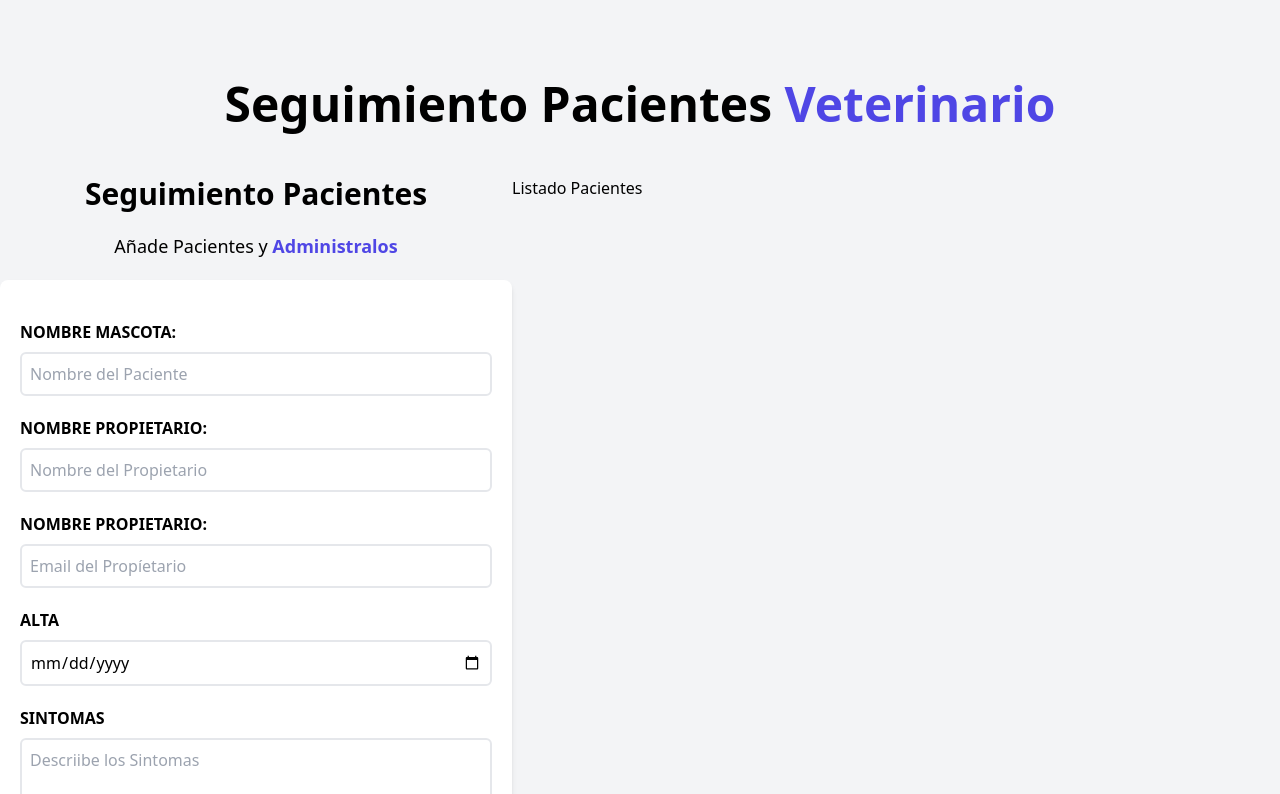
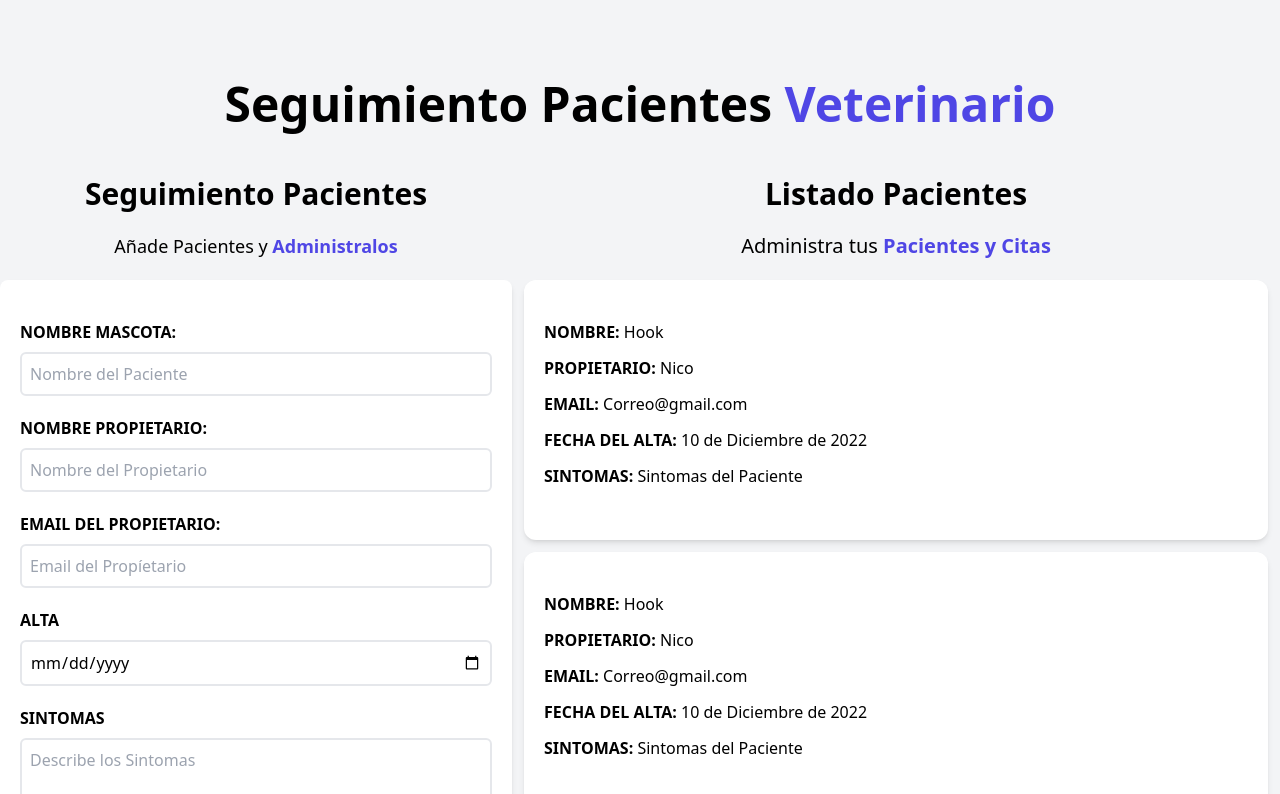
Before and after one commit to Nicomicu/appdepacientes, a React (Vite) app: page / in a window 1280 px wide. Shown: the top 794 px of the page. Built offline with nearby package versions, Linux system fonts and the light colour scheme.

Commit message:
css terminado

```diff
--- /dev/null
+++ b/src/components/Paciente.jsx
@@ -0,0 +1,32 @@
+const Paciente = () => {
+  return (
+    <div>
+      <div className="m-3 bg-white shadow-md px-5 py-10 rounded-xl">
+        <p className="font-bold text-black mb-3 uppercase">
+          Nombre: {""}
+          <span className="font-normal normal-case">Hook</span>
+        </p>
+        <p className="font-bold text-black mb-3 uppercase">
+          Propietario: {""}
+          <span className="font-normal normal-case">Nico</span>
+        </p>
+        <p className="font-bold text-black mb-3 uppercase">
+          Email: {""}
+          <span className="font-normal normal-case">Correo@gmail.com</span>
+        </p>
+        <p className="font-bold text-black mb-3 uppercase">
+          Fecha del Alta: {""}
+          <span className="font-normal normal-case">
+            10 de Diciembre de 2022
+          </span>
+        </p>
+        <p className="font-bold text-black mb-3 uppercase">
+          Sintomas: {""}
+          <span className="font-normal normal-case">Sintomas del Paciente</span>
+        </p>
+      </div>
+    </div>
+  )
+}
+
+export default Paciente
--- a/src/components/formulario.jsx
+++ b/src/components/formulario.jsx
@@ -37,7 +37,7 @@
 
         <div className="mb-5">
           <label htmlFor="email" className="block font-black uppercase">
-            Nombre Propietario:
+            Email del Propietario:
           </label>
 
           <input
@@ -67,7 +67,7 @@
           <textarea
             id="sintomas"
             className="border-2 w-full p-2 mt-2 placeholder-gray-400 rounded-md"
-            placeholder="Descriibe los Sintomas"></textarea>
+            placeholder="Describe los Sintomas"></textarea>
         </div>
 
         <input
@@ -77,7 +77,7 @@
         />
       </form>
     </div>
-  );
-};
+  )
+}
 
-export default Formulario;
+export default Formulario
--- a/src/components/listadosPacientes.jsx
+++ b/src/components/listadosPacientes.jsx
@@ -1,9 +1,24 @@
+import Paciente from "./Paciente"
+
 const ListadosPacientes = () => {
   return (
-    <div className="w-1/2 lg:w-3/5">
-      <h2> Listado Pacientes </h2>
+    <div className="md:w-1/2 lg:w-3/5  md:h-screen overflow-y-scroll">
+      <h2 className="font-black text-3xl text-center"> Listado Pacientes </h2>
+      <p className="text-xl mt-5 mb-5 text-center">
+        Administra tus {""}
+        <span className="text-indigo-600 font-bold text-xl">
+          Pacientes y Citas
+        </span>
+      </p>
+      <Paciente />
+      <Paciente />
+      <Paciente />
+      <Paciente />
+      <Paciente />
+      <Paciente />
+      <Paciente />
     </div>
-  );
-};
+  )
+}
 
-export default ListadosPacientes;
+export default ListadosPacientes
```
